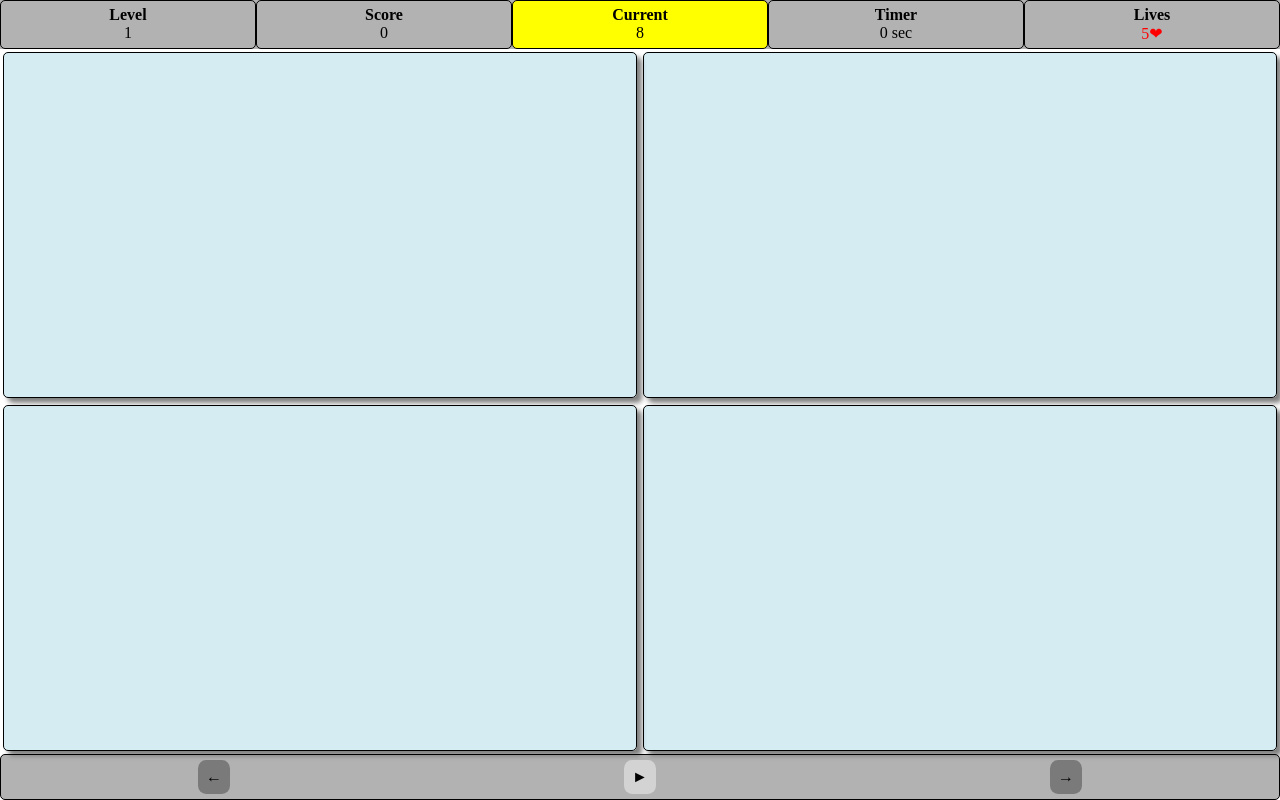
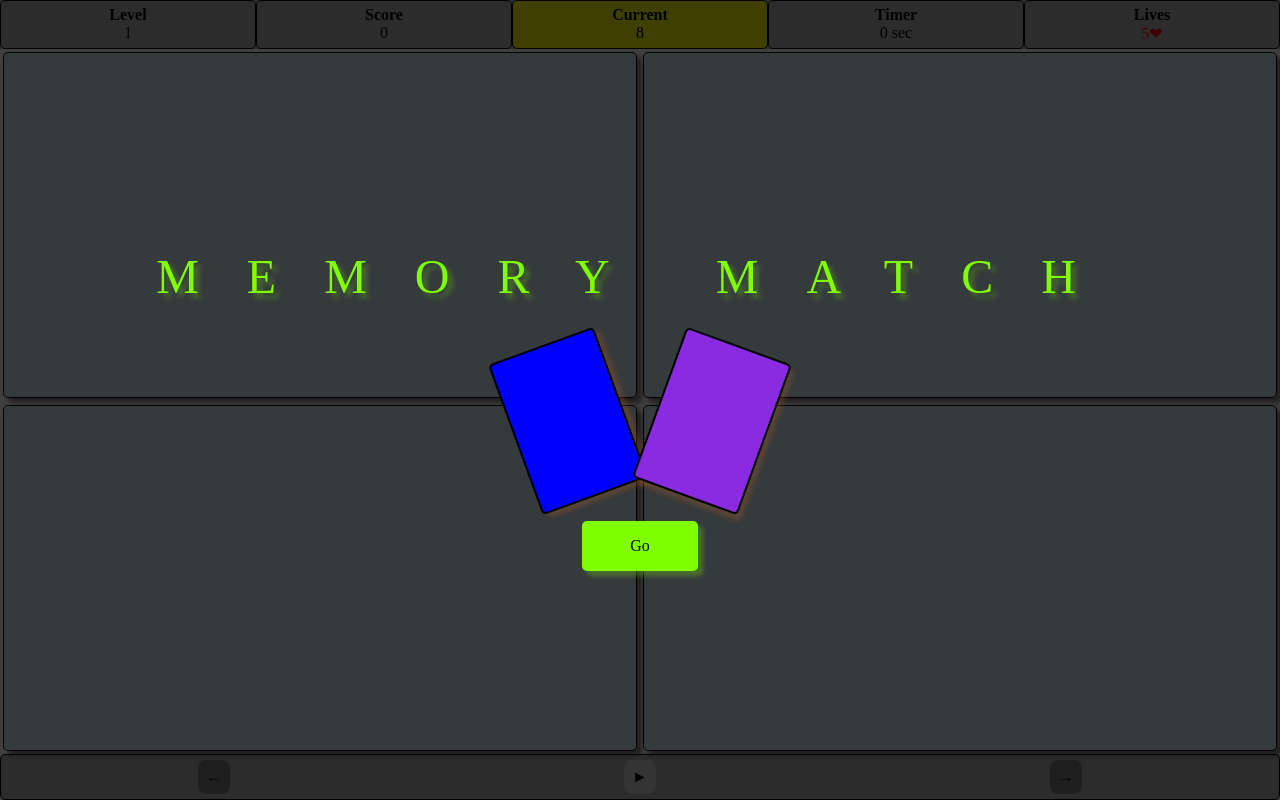
Before and after one commit to meireliezer/memory-game, an Angular app: page / in a window 1280 px wide. Built offline with nearby package versions, Linux system fonts and the light colour scheme.

Commit message:
opening sceeen

```diff
--- a/src/app/app.component.html
+++ b/src/app/app.component.html
@@ -1,3 +1,5 @@
+<app-openning-screen></app-openning-screen>
+
 <header class="header">
   <div class="header__section level">Level<div class="value">{{level}}</div></div>
   <div class="header__section score"> Score <div class="value">{{totalScore}}</div></div>
--- a/src/app/app.module.ts
+++ b/src/app/app.module.ts
@@ -4,11 +4,13 @@ import { NgModule } from '@angular/core';
 import { AppRoutingModule } from './app-routing.module';
 import { AppComponent } from './app.component';
 import { CardComponent } from './memory/card/card/card.component';
+import { OpenningScreenComponent } from './openning-screen/openning-screen.component';
 
 @NgModule({
   declarations: [
     AppComponent,
-    CardComponent
+    CardComponent,
+    OpenningScreenComponent
   ],
   imports: [
     BrowserModule,
--- /dev/null
+++ b/src/app/openning-screen/openning-screen.component.html
@@ -0,0 +1,10 @@
+<div class="openning-screen" *ngIf="display">
+
+    <div class="os-title">Memory Match</div>
+    <div class="os-cards">
+        <div class="os-card"></div>
+        <div class="os-card"></div>
+    </div>
+    <div class="os-btn"
+        (click)="go()">Go</div>
+</div>
--- /dev/null
+++ b/src/app/openning-screen/openning-screen.component.scss
@@ -0,0 +1,63 @@
+.openning-screen {
+    position: absolute;
+    width: 100vw;
+    height: 100vh;
+    z-index: 2;
+    background-color: rgba(0, 0, 0, 0.753);
+    display: flex;
+    flex-direction: column;
+    justify-content: center;
+    align-items: center;
+
+    .os-title{
+        font-size: 3em;
+        text-align: center;
+        color: chartreuse;
+        text-transform: uppercase;
+        letter-spacing: 1em;
+        line-height: 2em;
+        text-shadow: 5px 5px 5px  rgba(128, 255, 0, 0.288);
+    }
+
+    .os-cards {
+
+    }
+
+    .os-card {
+        display: inline-block;
+        height: 10em;
+        width: 7em;
+        margin: 1em;
+        background-color: chocolate;
+        border: 2px solid black;
+        border-radius: 5px;
+        box-shadow: 5px 5px 5px rgba(210, 105, 30, 0.24);
+
+        &:first-of-type{
+            background-color: blue;
+            transform: rotate(-20deg);
+        }
+
+        &:last-of-type{
+            background-color: blueviolet;
+            transform: rotate(20deg);
+        }
+
+    }
+
+    .os-btn {
+        padding: 1em 3em;
+        background-color: chartreuse;
+        border-radius: 5px;
+        box-shadow: 5px 5px 5px rgba(128, 255, 0, 0.288);
+        cursor: pointer;
+
+        &:hover{
+            background-color: rgba(128, 255, 0, 0.514);;
+        }
+
+    }
+
+
+
+}
--- /dev/null
+++ b/src/app/openning-screen/openning-screen.component.ts
@@ -0,0 +1,27 @@
+import { Component, OnInit } from '@angular/core';
+import { FullScreenService } from '../core/windows/full-screen.service';
+
+@Component({
+  selector: 'app-openning-screen',
+  templateUrl: './openning-screen.component.html',
+  styleUrls: ['./openning-screen.component.scss']
+})
+export class OpenningScreenComponent implements OnInit {
+
+  public display =  true;
+
+  constructor(private fullscreenService:FullScreenService) { }
+
+  ngOnInit() {
+  }
+
+
+  public go(){
+    this.fullscreenService.requestFullscreen();
+    this.display =  false;
+  }
+
+
+
+
+}
```
Also changed, not shown: 1 other file (tests, documents, lock files or other folders).
